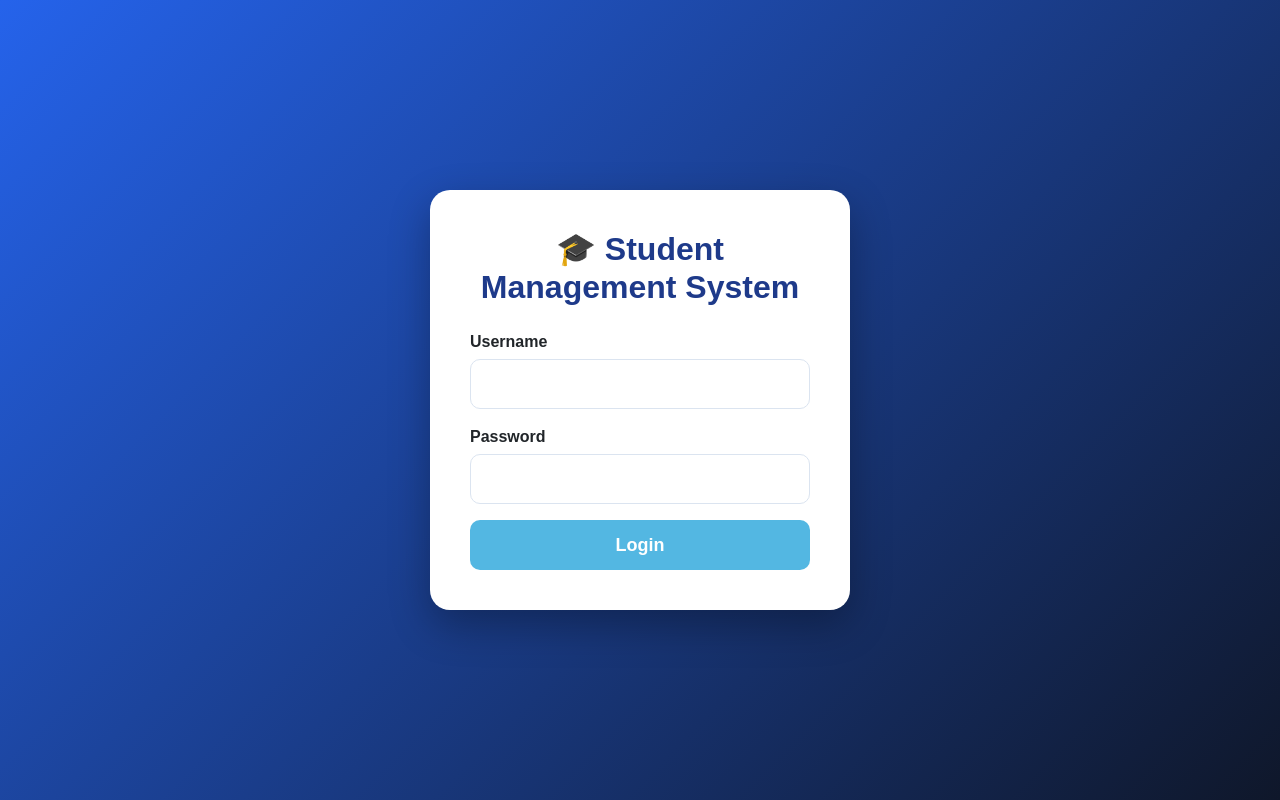
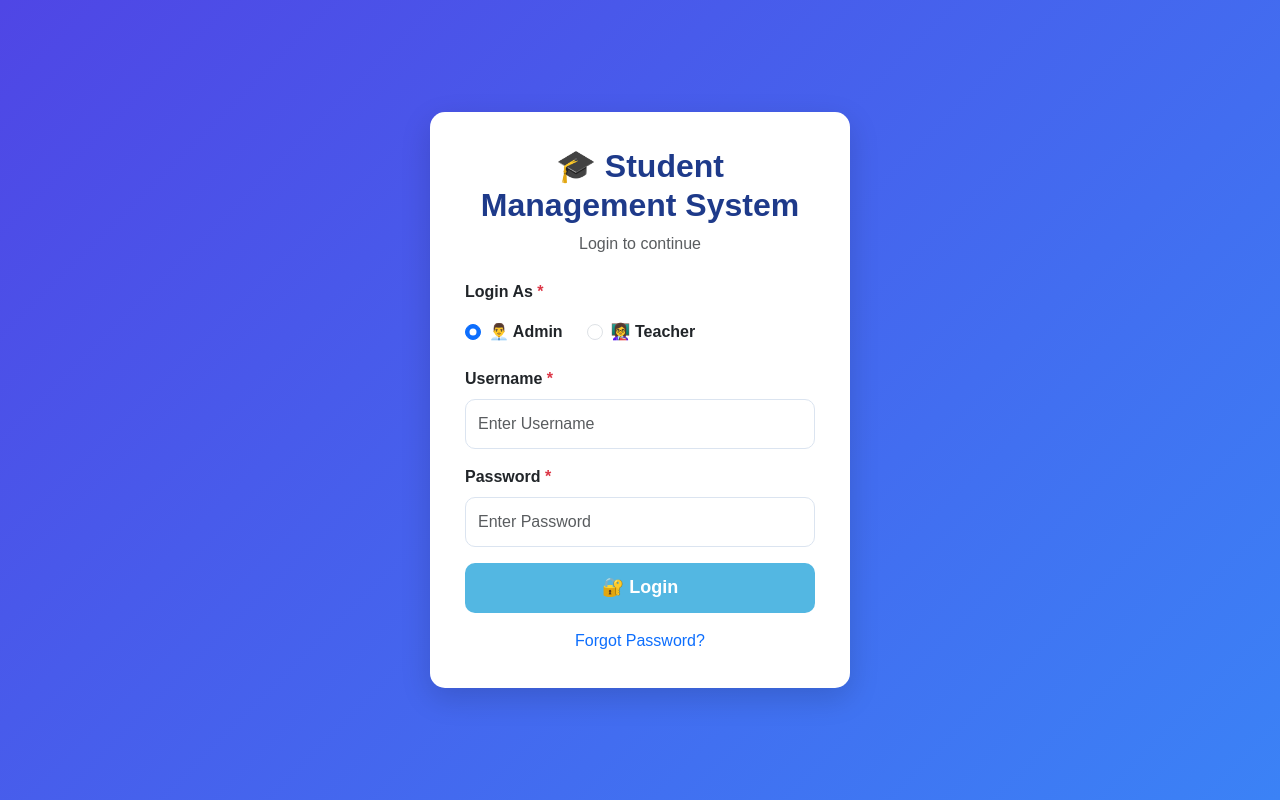
Before and after one commit to kiru-08/Student-Management-System, a Flask app: page / in a window 1280 px wide. Run offline with Flask 3, Linux system fonts and the light colour scheme.

Commit message:
Added teacher login, role-based access, and UI improvements

```diff
--- a/app.py
+++ b/app.py
@@ -1,11 +1,11 @@
-from flask import Flask, render_template, request, redirect, url_for
+from flask import Flask, render_template, request, redirect, url_for, session, send_file
 from database import cursor, db
 from openpyxl import Workbook
-from flask import send_file
 import os
 
 
 app = Flask(__name__)
+app.secret_key = "student_management_secret"
 
 # ===================== LOGIN =====================
 
@@ -14,26 +14,113 @@ def login():
 
     if request.method == 'POST':
 
+        role = request.form['role']
         username = request.form['username']
         password = request.form['password']
 
-        sql = "SELECT * FROM admin WHERE username=%s AND password=%s"
-        values = (username, password)
+        # ================= ADMIN LOGIN =================
+        if role == "admin":
 
-        cursor.execute(sql, values)
-        admin = cursor.fetchone()
+            cursor.execute(
+                "SELECT * FROM admin WHERE username=%s AND password=%s",
+                (username, password)
+            )
 
-        if admin:
-            return redirect(url_for('dashboard'))
+            user = cursor.fetchone()
+
+            if user:
+
+                # Save role in session
+                session["role"] = "admin"
+
+                return redirect(url_for("dashboard"))
+
+        # ================= TEACHER LOGIN =================
+        elif role == "teacher":
+
+            cursor.execute(
+                "SELECT * FROM teachers WHERE username=%s AND password=%s",
+                (username, password)
+            )
+
+            user = cursor.fetchone()
+
+            if user:
+
+                # Save role in session
+                session["role"] = "teacher"
+
+                return redirect(url_for("teacher_dashboard"))
+
+        return render_template(
+            "login.html",
+            error="Invalid Username or Password"
+        )
+
+    return render_template("login.html")
+
+# ===================== FORGOT PASSWORD =====================
+
+@app.route('/forgot_password', methods=['GET', 'POST'])
+def forgot_password():
+
+    if request.method == 'POST':
+
+        role = request.form['role']
+        username = request.form['username']
+        email = request.form['email']
+        new_password = request.form['new_password']
+
+        if role == "admin":
+
+            cursor.execute(
+                "SELECT * FROM admin WHERE username=%s AND email=%s",
+                (username, email)
+            )
+
+            user = cursor.fetchone()
+
+            if user:
+
+                cursor.execute(
+                    "UPDATE admin SET password=%s WHERE username=%s",
+                    (new_password, username)
+                )
+
+                db.commit()
+
+                return redirect(url_for('login'))
+
         else:
-            return render_template('login.html', error="Invalid Username or Password")
 
-    return render_template('login.html')
+            cursor.execute(
+                "SELECT * FROM teachers WHERE username=%s AND email=%s",
+                (username, email)
+            )
+
+            user = cursor.fetchone()
+
+            if user:
+
+                cursor.execute(
+                    "UPDATE teachers SET password=%s WHERE username=%s",
+                    (new_password, username)
+                )
+
+                db.commit()
+
+                return redirect(url_for('login'))
+
+        return render_template(
+            "forgot_password.html",
+            error="Invalid Username or Email"
+        )
+
+    return render_template("forgot_password.html")
 
 
 # ===================== DASHBOARD =====================
 
-# ---------------------- DASHBOARD ----------------------
 
 @app.route('/dashboard')
 def dashboard():
@@ -61,11 +148,33 @@ def dashboard():
         female_students=female_students,
         total_departments=total_departments
     )
+# ===================== Teacher Dashboard =====================
+@app.route('/teacher_dashboard')
+def teacher_dashboard():
+
+    cursor.execute("SELECT COUNT(*) AS total FROM students")
+    total_students = cursor.fetchone()['total']
+
+    cursor.execute("SELECT COUNT(*) AS male FROM students WHERE gender='Male'")
+    male_students = cursor.fetchone()['male']
+
+    cursor.execute("SELECT COUNT(*) AS female FROM students WHERE gender='Female'")
+    female_students = cursor.fetchone()['female']
+
+    return render_template(
+        "teacher_dashboard.html",
+        total_students=total_students,
+        male_students=male_students,
+        female_students=female_students
+    )
 
 # ===================== ADD STUDENT PAGE =====================
-
 @app.route('/add_student')
 def add_student():
+
+    if session.get("role") != "admin":
+        return redirect(url_for("teacher_dashboard"))
+
     return render_template('add_student.html')
 
 # ---------------------- EDIT STUDENT PAGE ----------------------
@@ -73,11 +182,16 @@ def add_student():
 @app.route('/edit_student/<student_id>')
 def edit_student(student_id):
 
+    if session.get("role") != "admin":
+        return redirect(url_for("students"))
+
+
     sql = "SELECT * FROM students WHERE student_id=%s"
 
     cursor.execute(sql, (student_id,))
 
     student = cursor.fetchone()
+
 
     return render_template("edit_student.html", student=student)
 
@@ -90,7 +204,13 @@ def students():
     cursor.execute("SELECT * FROM students")
     students = cursor.fetchall()
 
-    return render_template("students.html", students=students)
+    role = session.get("role", "admin")
+
+    return render_template(
+        "students.html",
+        students=students,
+        role=role
+    )
 
 # ---------------------- UPDATE STUDENT ----------------------
 
@@ -136,6 +256,10 @@ def update_student():
 
 @app.route('/delete_student/<student_id>')
 def delete_student(student_id):
+
+    # Allow only admin
+    if session.get("role") != "admin":
+        return redirect(url_for("teacher_dashboard"))
 
     sql = "DELETE FROM students WHERE student_id=%s"
 
--- a/static/css/style.css
+++ b/static/css/style.css
@@ -423,3 +423,38 @@ label{
     font-weight:600;
 
 }
+/* Login Radio Button */
+
+.form-check-input{
+
+    cursor:pointer;
+
+}
+
+.form-check-label{
+
+    font-size:16px;
+    font-weight:500;
+    cursor:pointer;
+
+}
+
+.login-card{
+
+    width:420px;
+    background:#fff;
+    padding:35px;
+    border-radius:15px;
+    box-shadow:0 10px 30px rgba(0,0,0,0.15);
+
+}
+
+.login-body{
+
+    background:linear-gradient(135deg,#4F46E5,#3B82F6);
+    display:flex;
+    justify-content:center;
+    align-items:center;
+    height:100vh;
+
+}
--- a/templates/login.html
+++ b/templates/login.html
@@ -19,30 +19,91 @@
 
 <div class="login-card">
 
-    <h2 class="text-center mb-4">🎓 Student Management System</h2>
+    <h2 class="text-center mb-2">🎓 Student Management System</h2>
+
+    <p class="text-center text-muted mb-4">
+        Login to continue
+    </p>
 
     <form method="POST">
 
+        <!-- Login As -->
+
         <div class="mb-3">
 
-            <label>Username</label>
+            <label class="form-label fw-bold">
+                Login As <span class="text-danger">*</span>
+            </label>
+
+            <div class="d-flex gap-4 mt-2">
+
+                <div class="form-check">
+
+                    <input class="form-check-input"
+                           type="radio"
+                           name="role"
+                           id="admin"
+                           value="admin"
+                           checked>
+
+                    <label class="form-check-label" for="admin">
+
+                        👨‍💼 Admin
+
+                    </label>
+
+                </div>
+
+                <div class="form-check">
+
+                    <input class="form-check-input"
+                           type="radio"
+                           name="role"
+                           id="teacher"
+                           value="teacher">
+
+                    <label class="form-check-label" for="teacher">
+
+                        👩‍🏫 Teacher
+
+                    </label>
+
+                </div>
+
+            </div>
+
+        </div>
+
+        <!-- Username -->
+
+        <div class="mb-3">
+
+            <label class="form-label">
+                Username <span class="text-danger">*</span>
+            </label>
 
             <input
                 type="text"
                 name="username"
                 class="form-control"
+                placeholder="Enter Username"
                 required>
 
         </div>
 
+        <!-- Password -->
+
         <div class="mb-3">
 
-            <label>Password</label>
+            <label class="form-label">
+                Password <span class="text-danger">*</span>
+            </label>
 
             <input
                 type="password"
                 name="password"
                 class="form-control"
+                placeholder="Enter Password"
                 required>
 
         </div>
@@ -57,11 +118,21 @@
 
         {% endif %}
 
-        <button class="btn btn-primary w-100">
+        <button type="submit" class="btn btn-primary w-100">
 
-            Login
+            🔐 Login
 
         </button>
+
+        <div class="text-center mt-3">
+
+            <a href="/forgot_password" class="text-decoration-none">
+
+                Forgot Password?
+
+            </a>
+
+        </div>
 
     </form>
 
```
Also changed, not shown: templates/forgot_password.html (added, +114 -0 lines), templates/students.html (+13 -4 lines), templates/teacher_dashboard.html (added, +61 -0 lines), static/images/Forget_Password.png (added), static/images/login.png, static/images/teacher_dashboard.png (added), static/images/teacher_students_view.png (added).
